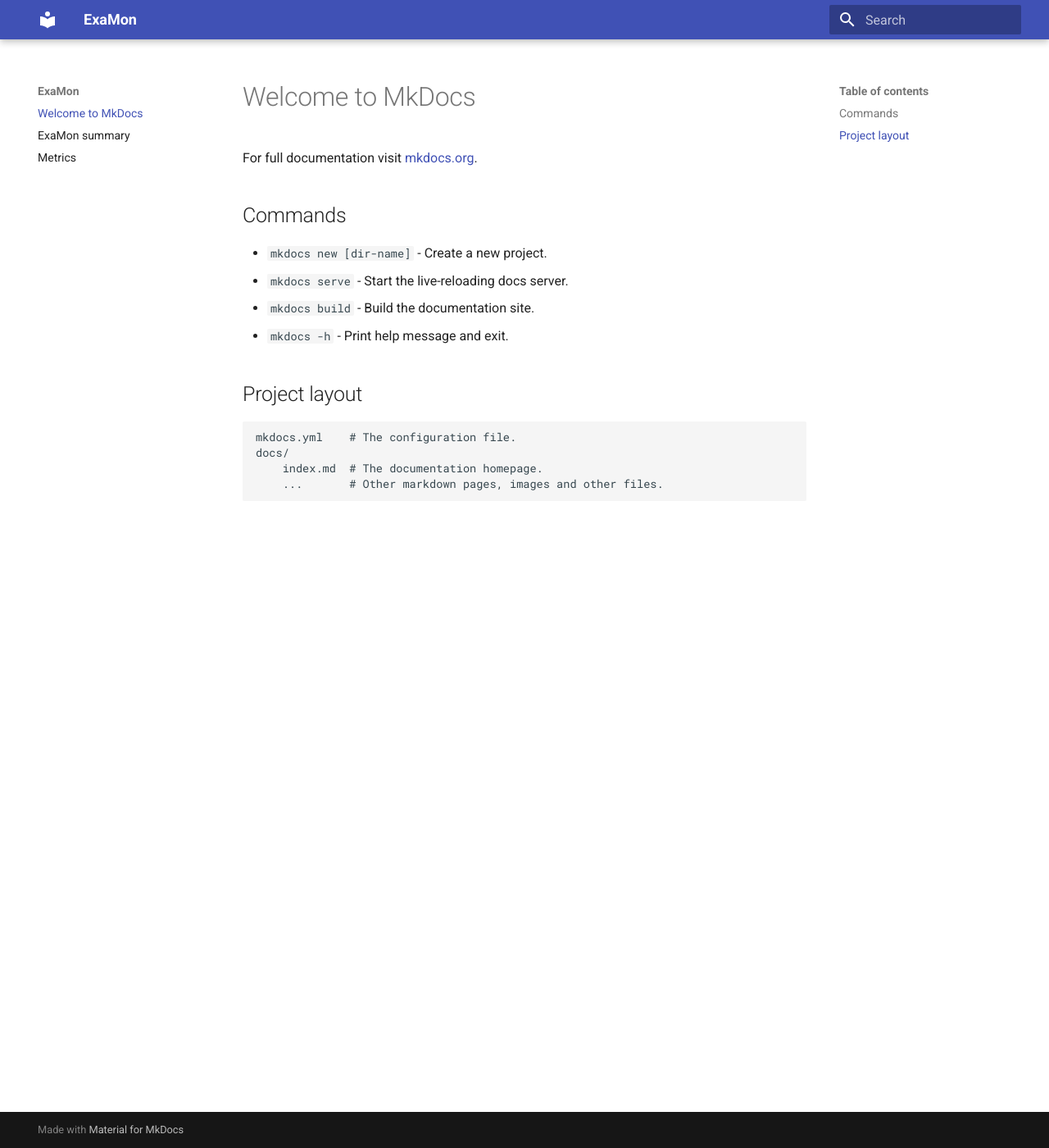
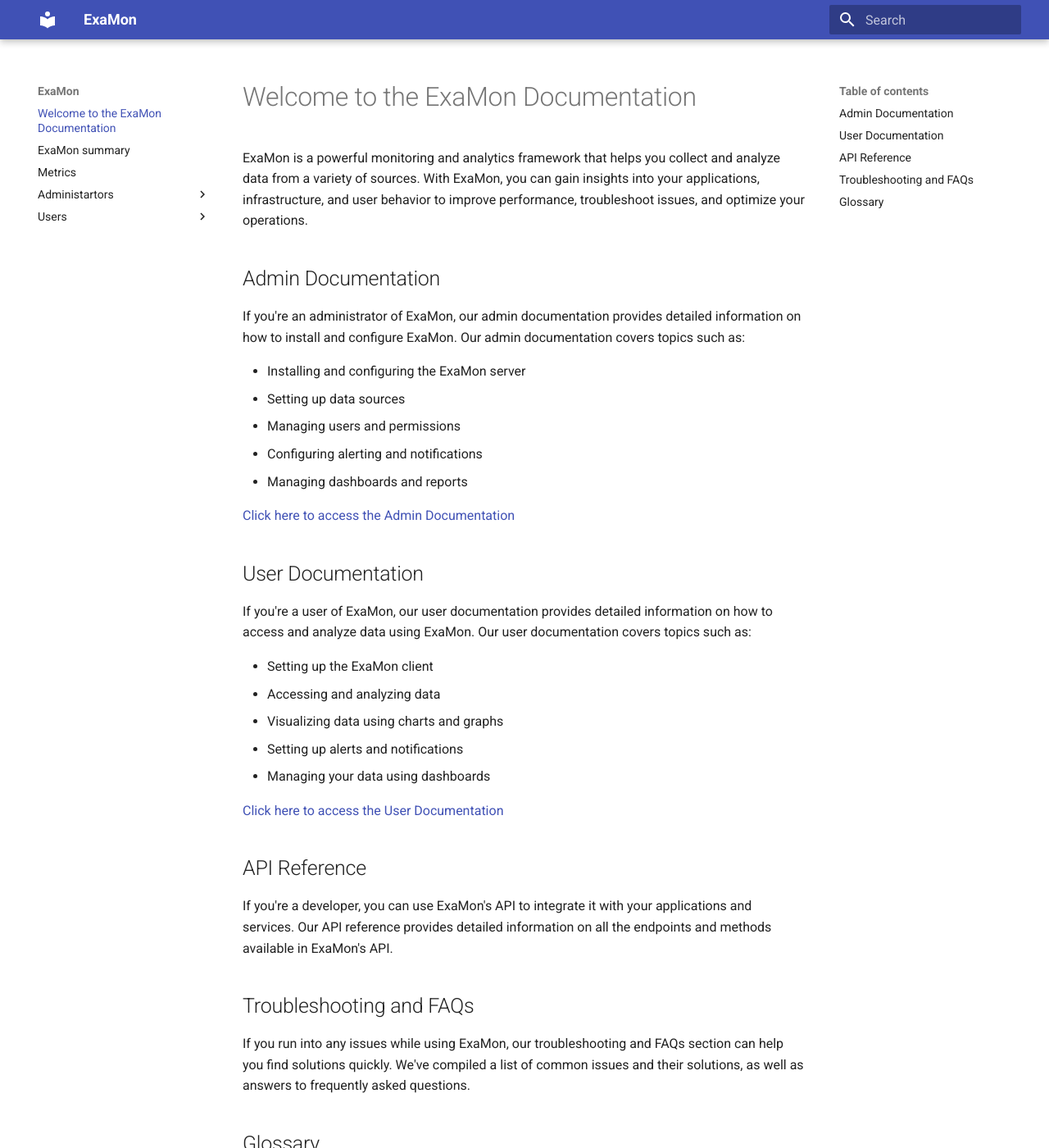
Before and after one commit to fbeneventi/examon-docs-mkd, an MkDocs documentation site: the page built from docs/index.md, in a window 1280 px wide and 1400 px high. Shown: the whole window at 82% size. Built offline with MkDocs 1.6.1 and Material for MkDocs 9.7.7, drawn with Linux system fonts in a browser that asks for light colours; some of the changed text lies outside the part shown.

Commit message:
new site structure

```diff
--- a/docs/index.md
+++ b/docs/index.md
@@ -1,17 +1,41 @@
-# Welcome to MkDocs
+# Welcome to the ExaMon Documentation
 
-For full documentation visit [mkdocs.org](https://www.mkdocs.org).
+ExaMon is a powerful monitoring and analytics framework that helps you collect and analyze data from a variety of sources. With ExaMon, you can gain insights into your applications, infrastructure, and user behavior to improve performance, troubleshoot issues, and optimize your operations.
 
-## Commands
+## Admin Documentation
 
-* `mkdocs new [dir-name]` - Create a new project.
-* `mkdocs serve` - Start the live-reloading docs server.
-* `mkdocs build` - Build the documentation site.
-* `mkdocs -h` - Print help message and exit.
+If you're an administrator of ExaMon, our admin documentation provides detailed information on how to install and configure ExaMon. Our admin documentation covers topics such as:
 
-## Project layout
+- Installing and configuring the ExaMon server
+- Setting up data sources
+- Managing users and permissions
+- Configuring alerting and notifications
+- Managing dashboards and reports
 
-    mkdocs.yml    # The configuration file.
-    docs/
-        index.md  # The documentation homepage.
-        ...       # Other markdown pages, images and other files.
+[Click here to access the Admin Documentation](admin_docs.md)
+
+## User Documentation
+
+If you're a user of ExaMon, our user documentation provides detailed information on how to access and analyze data using ExaMon. Our user documentation covers topics such as:
+
+- Setting up the ExaMon client
+- Accessing and analyzing data
+- Visualizing data using charts and graphs
+- Setting up alerts and notifications
+- Managing your data using dashboards
+
+[Click here to access the User Documentation](user_docs.md)
+
+## API Reference
+
+If you're a developer, you can use ExaMon's API to integrate it with your applications and services. Our API reference provides detailed information on all the endpoints and methods available in ExaMon's API.
+
+## Troubleshooting and FAQs
+
+If you run into any issues while using ExaMon, our troubleshooting and FAQs section can help you find solutions quickly. We've compiled a list of common issues and their solutions, as well as answers to frequently asked questions.
+
+## Glossary
+
+ExaMon includes many technical terms and acronyms that might be unfamiliar to users. Our glossary provides definitions for all the key terms and acronyms used in ExaMon's documentation.
+
+We hope this documentation helps you get the most out of ExaMon. If you have any questions or feedback, please don't hesitate to contact us at support@myframework.com.
```
Also changed, not shown: docs/Administartors/installation.md (added, +3 -0 lines), docs/Users/Getting_started.md (added, +3 -0 lines).
